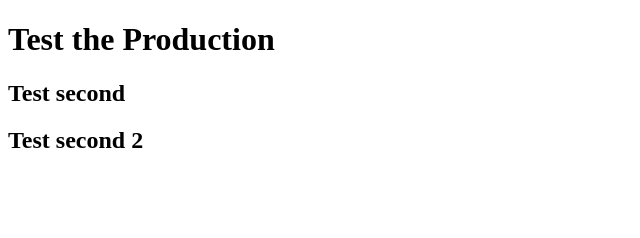
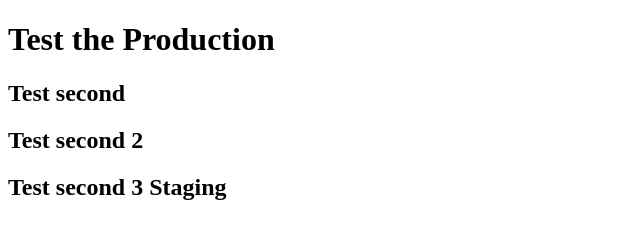
Before and after one commit to Rajeshkprajapati/TestSample, a plain HTML site: page Index.html in a window 1280 px wide. Shown: the whole page, without its empty margins (0-640 px from the left). Drawn offline with Linux system fonts and the light colour scheme.

Commit message:
First on Staging

```diff
--- a/Index.html
+++ b/Index.html
@@ -9,5 +9,6 @@
     <h1>Test the Production</h1>
     <h2>Test second</h2>
     <h2>Test second 2</h2>
+    <h2>Test second 3 Staging</h2>
 </body>
 </html>
```
